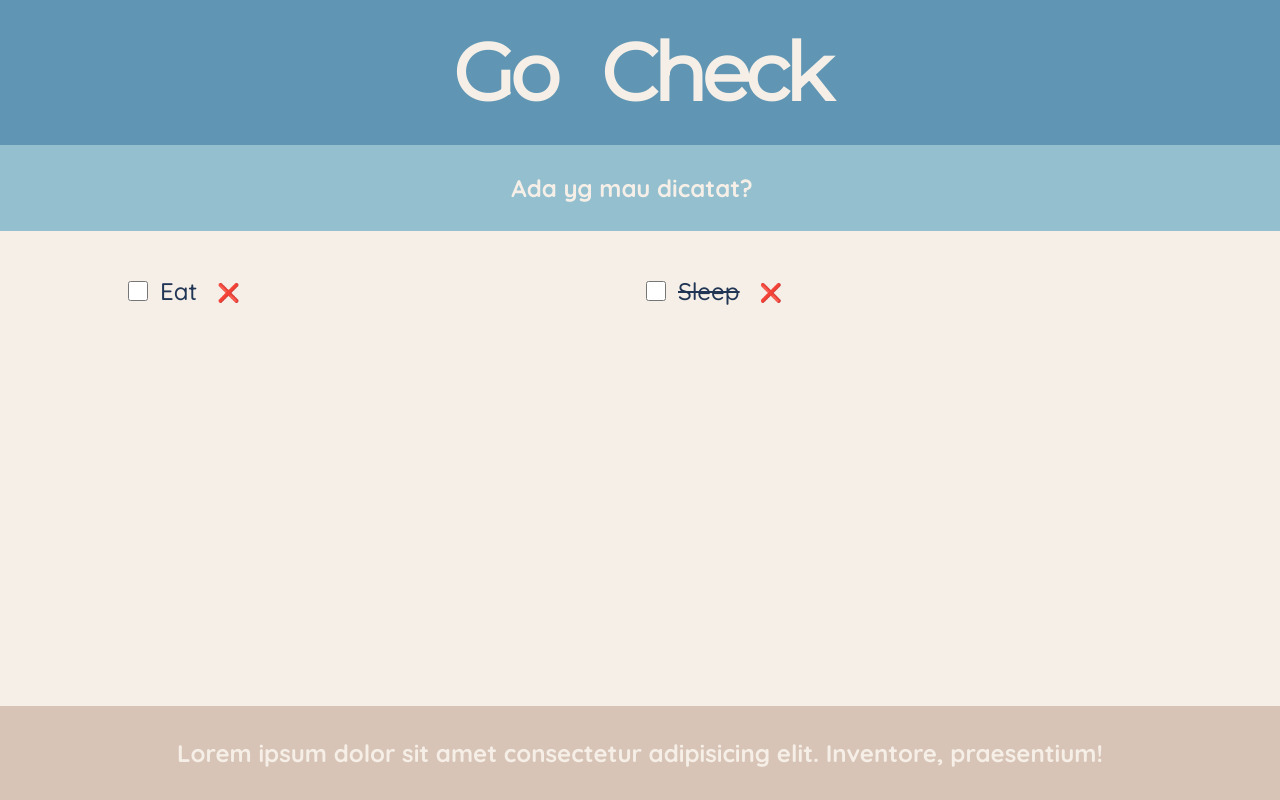
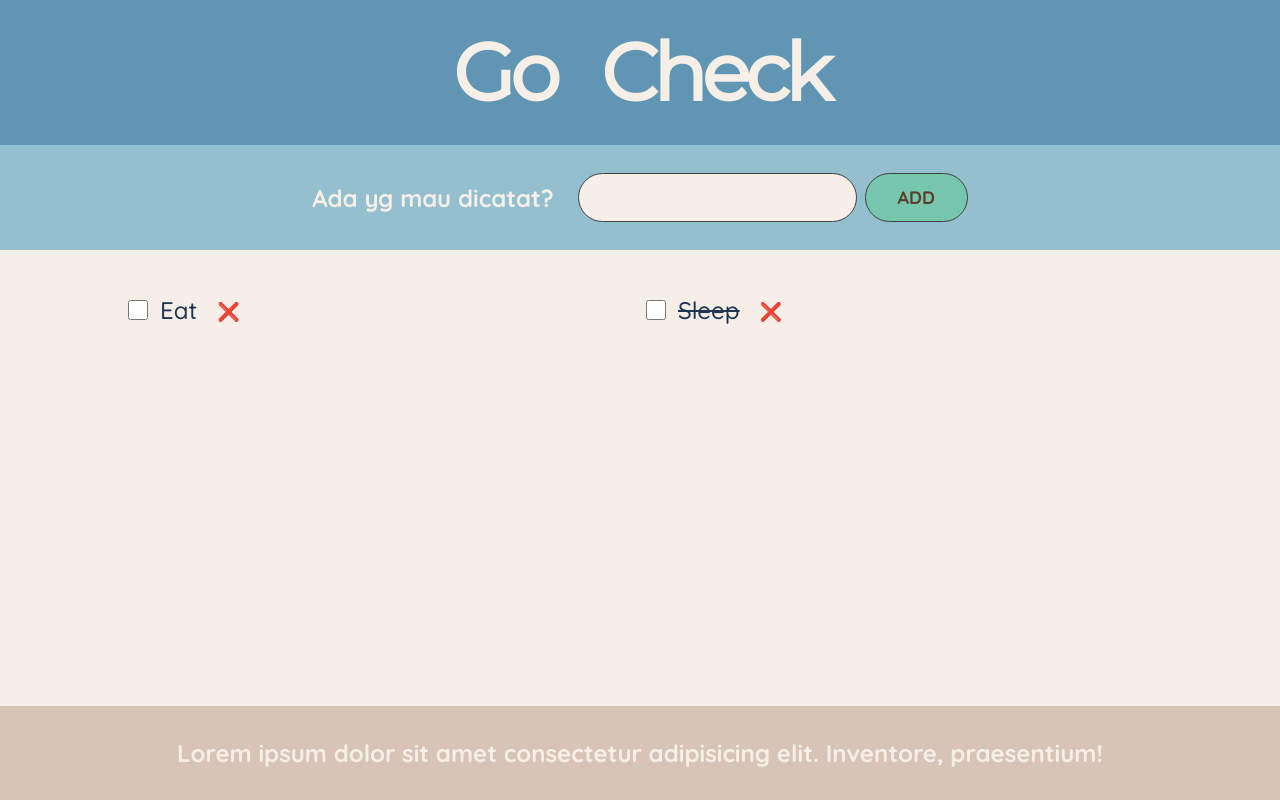
Before and after one commit to bgsdewo/React_3, a React (Create React App) app in the folder gocheck/: page / in a window 1280 px wide. Built offline with nearby package versions, Linux system fonts and the light colour scheme.

Commit message:
Buat Form Dan Event Handlernya

```diff
--- a/gocheck/src/App.js
+++ b/gocheck/src/App.js
@@ -18,10 +18,16 @@
 }
 
 function Form() {
+  function handleSubmit(e) {
+    e.preventDefault();
+    console.log(e);
+  }
   return (
-    <div className="add-form">
+    <form className="add-form" onSubmit={handleSubmit}>
       <h3>Ada yg mau dicatat?</h3>
-    </div>
+      <input type="text" name="title" id="" />
+      <button>Add</button>
+    </form>
   );
 }
 
```
